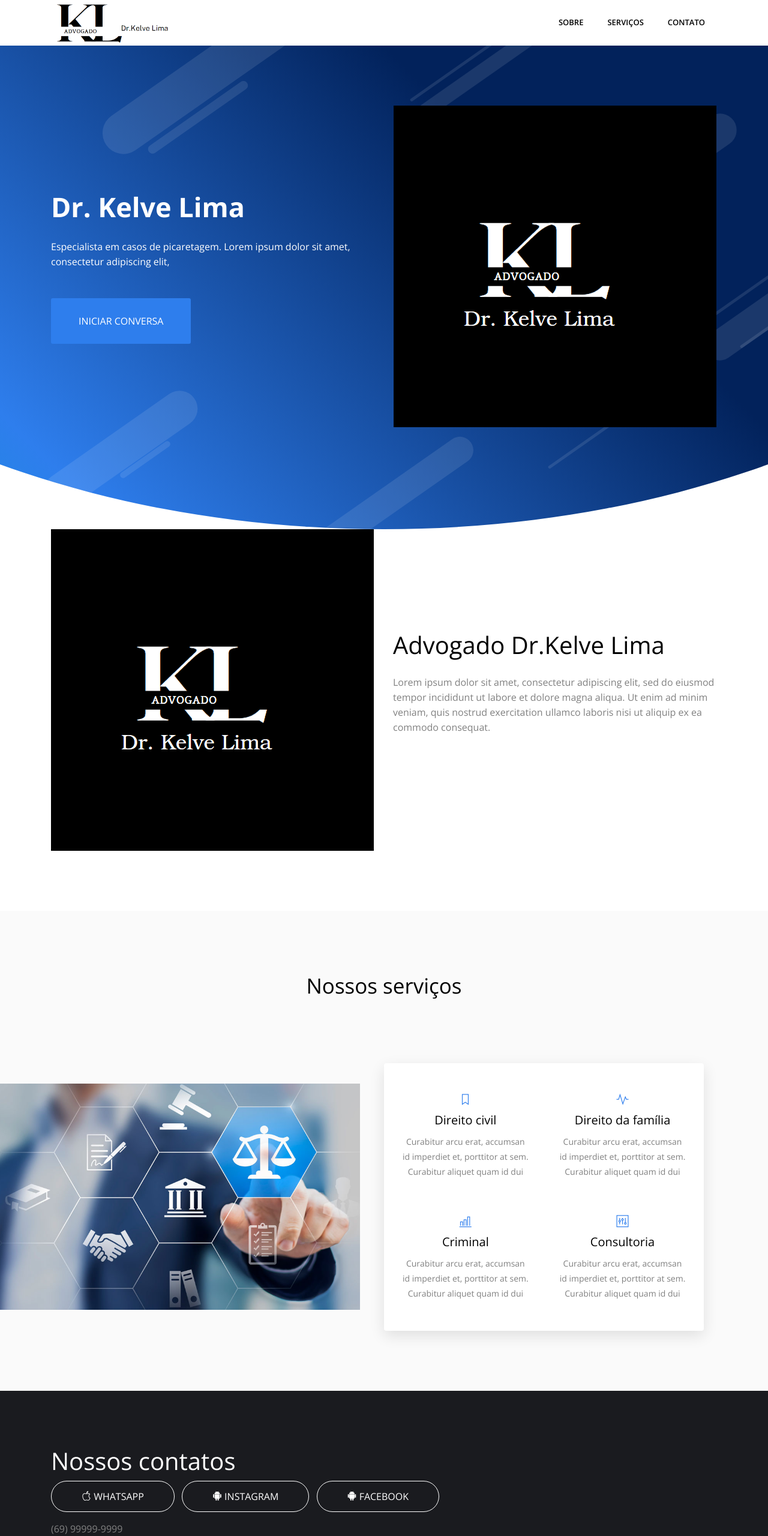
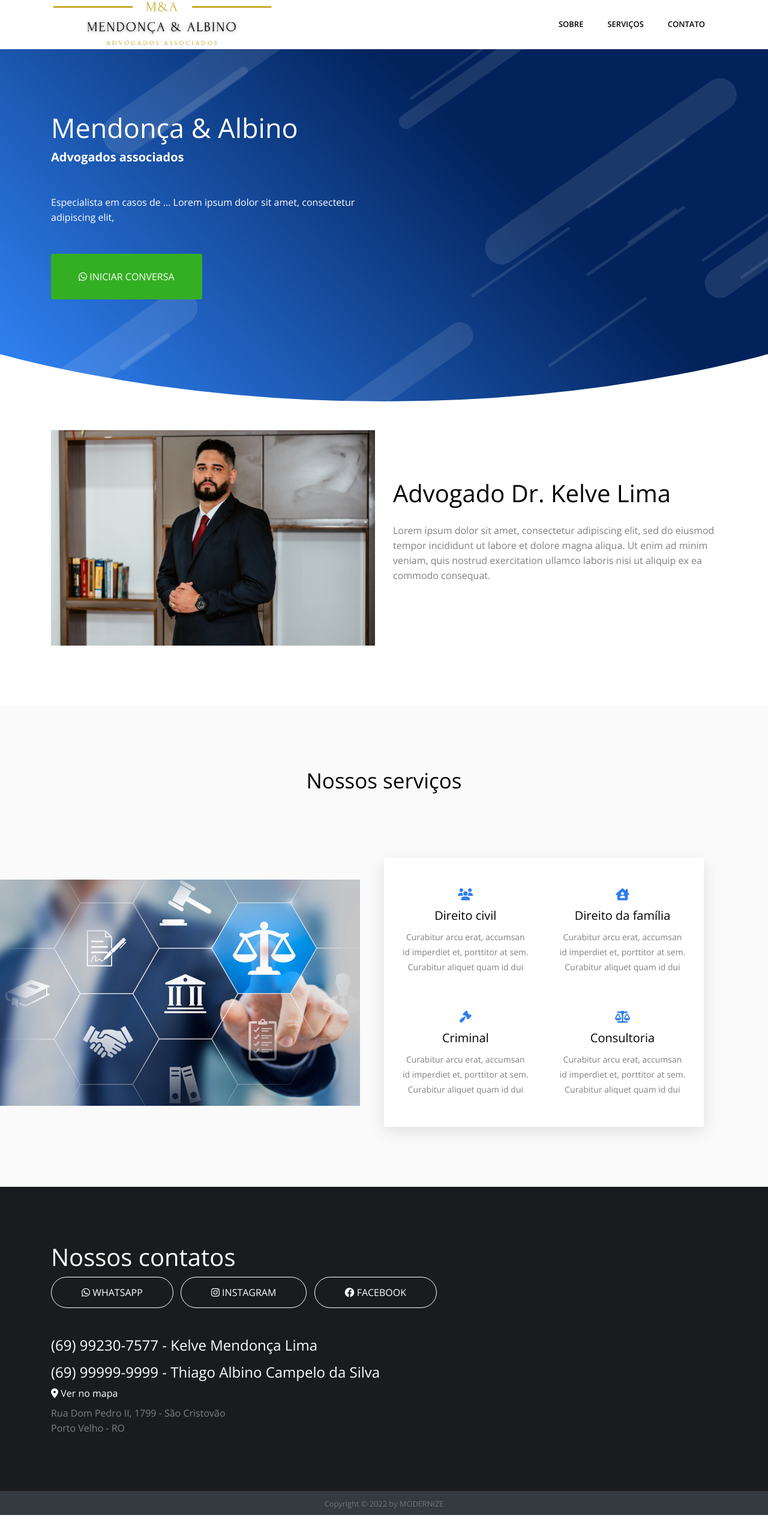
Before and after one commit to joaotadei/site-keve, a plain HTML site: page index.html in a window 1280 px wide. Shown: the top 2560 px of the page at 60% size. After the commit the page ends 2525 px from the top, so only its background shows below. Drawn offline with nearby package versions, Linux system fonts and the light colour scheme; some packages are replaced by stand-ins of ours.

Commit message:
Adicioado logo, ajustado em todo o site, ação do botão do whatsapp

```diff
--- a/css/style.css
+++ b/css/style.css
@@ -303,7 +303,7 @@ a:focus, a:hover {
 .btn-main {
   padding: 25px 45px;
   border-radius: 3px;
-  background: #2e7eed;
+  background: #34af23;
   color: #fff;
   outline: none;
 }
--- a/index.html
+++ b/index.html
@@ -6,13 +6,15 @@
   <meta charset="utf-8">
   <meta http-equiv="X-UA-Compatible" content="IE=edge">
   <meta name="viewport" content="width=device-width, initial-scale=1">
-  <title>Advogado Dr. Kelve Lima</title>
+  <title>Mendonça e Albinos advogados associados</title>
 
   <!-- PLUGINS CSS STYLE -->
   <!-- Bootstrap -->
   <link href="plugins/bootstrap/bootstrap.min.css" rel="stylesheet">
   <!-- themify icon -->
   <link rel="stylesheet" href="plugins/themify-icons/themify-icons.css">
+
+  <link rel="stylesheet" href="https://cdnjs.cloudflare.com/ajax/libs/font-awesome/6.1.1/css/all.min.css" integrity="sha512-KfkfwYDsLkIlwQp6LFnl8zNdLGxu9YAA1QvwINks4PhcElQSvqcyVLLD9aMhXd13uQjoXtEKNosOWaZqXgel0g==" crossorigin="anonymous" referrerpolicy="no-referrer" />
   <!-- Owl Carousel -->
   <link href="plugins/owl-carousel/assets/owl.carousel.min.css" rel="stylesheet" media="screen">
   <!-- Owl Carousel Theme -->
@@ -35,7 +37,7 @@
 
 <nav class="navbar main-nav navbar-expand-lg p-0">
   <div class="container">
-    <a class="navbar-brand" href="index.html"><img src="images/kl/logo_header.png" width="50%" alt="logo"></a>
+    <a class="navbar-brand" href="index.html"><img src="images/kl/logo_ret_3.png" width="60%" alt="logo"></a>
     <button class="navbar-toggler" type="button" data-toggle="collapse" data-target="#navbarNav"
       aria-controls="navbarNav" aria-expanded="false" aria-label="Toggle navigation">
       <span class="ti-menu"></span>
@@ -78,31 +80,34 @@
 	<div class="container">
 		<div class="row align-items-center">
 			<div class="col-md-6 order-2 order-md-1 text-center text-md-left">
-				<h1 class="text-white font-weight-bold mb-4">Dr. Kelve Lima</h1>
-				<p class="text-white mb-5">Especialista em casos de picaretagem. Lorem ipsum dolor sit amet, consectetur adipiscing elit,</p>
-				<a href="#" class="btn btn-main">Iniciar conversa</a>
+				<h1 class="text-white mb-1">Mendonça & Albino </h1>
+				<h3 class="text-white font-weight-bold mb-5">Advogados associados</h3>
+				<p class="text-white mb-5">Especialista em casos de ... Lorem ipsum dolor sit amet, consectetur adipiscing elit,</p>
+				<a href="https://api.whatsapp.com/send?phone=5569992307577&text=Olá" class="btn btn-main ">
+					<i class="fa-brands fa-whatsapp"></i>
+					Iniciar conversa
+				</a>
 			</div>
 			<div class="col-md-6 text-center order-1 order-md-2">
-				<img class="img-fluid" src="images/kl/logo_xl_black.png" alt="screenshot">
+				<!-- <img class="img-fluid" src="images/kl/logo_xl_black.jpg" alt="screenshot"> -->
 			</div>
 		</div>
 	</div>
 </section>
 
 <section class="feature section pt-0">
-	<div class="container">
+	<div class="container mt-5">
 		<div class="row">
 			<div class="col-lg-6 ml-auto justify-content-center">
 				<!-- Feature Mockup -->
 				<div class="image-content" data-aos="fade-right">
-					<img class="img-fluid" src="images/kl/logo_xl_black.png" alt="iphone">
+					<img class="img-fluid" src="images/kl/capa_header.jpg" alt="iphone">
 				</div>
 			</div>
 			<div class="col-lg-6 mr-auto align-self-center">
 				<div class="feature-content">
 					<!-- Feature Title -->
-					<h2>Advogado Dr.<a
-							href="https://themefisher.com/products/small-apps-free-app-landing-page-template/">Kelve Lima</a></h2>
+					<h2>Advogado Dr. <a href="#"> Kelve Lima</a></h2>
 					<!-- Feature Description -->
 					<p class="desc">Lorem ipsum dolor sit amet, consectetur adipiscing elit, sed do eiusmod tempor incididunt ut
 						labore et dolore magna aliqua. Ut enim ad minim veniam, quis nostrud exercitation ullamco laboris nisi ut
@@ -136,7 +141,7 @@
 							<!-- Service 01 -->
 							<div class="service-item">
 								<!-- Icon -->
-								<i class="ti-bookmark"></i>
+								<i class="fa-solid fa-users"></i>
 								<!-- Heading -->
 								<h3>Direito civil</h3>
 								<!-- Description -->
@@ -147,7 +152,7 @@
 							<!-- Service 01 -->
 							<div class="service-item">
 								<!-- Icon -->
-								<i class="ti-pulse"></i>
+								<i class="fa-solid fa-house-chimney-user"></i>
 								<!-- Heading -->
 								<h3>Direito da família</h3>
 								<!-- Description -->
@@ -158,7 +163,7 @@
 							<!-- Service 01 -->
 							<div class="service-item">
 								<!-- Icon -->
-								<i class="ti-bar-chart"></i>
+								<i class="fa-solid fa-gavel"></i>
 								<!-- Heading -->
 								<h3>Criminal</h3>
 								<!-- Description -->
@@ -169,7 +174,7 @@
 							<!-- Service 01 -->
 							<div class="service-item">
 								<!-- Icon -->
-								<i class="ti-panel"></i>
+								<i class="fa-solid fa-scale-balanced"></i>
 								<!-- Heading -->
 								<h3>Consultoria</h3>
 								<!-- Description -->
@@ -191,26 +196,31 @@
 				<h2 class="text-white">Nossos contatos</h2>
 				<ul class="list-inline">
 					<li class="list-inline-item">
-						<a href="" class="btn btn-rounded-icon">
-							<i class="ti-apple"></i>
+						<a href="https://api.whatsapp.com/send?phone=5569992307577&text=Olá" class="btn btn-rounded-icon">
+							<i class="fa-brands fa-whatsapp"></i>
 							Whatsapp
 						</a>
 					</li>
 					<li class="list-inline-item">
-						<a href="" class="btn btn-rounded-icon">
-							<i class="ti-android"></i>
+						<a href="https://www.instagram.com/kelve.heathcliff/" target="_blank" class="btn btn-rounded-icon">
+							<i class="fa-brands fa-instagram"></i>
 							Instagram
 						</a>
 					</li>
 					<li class="list-inline-item">
-						<a href="" class="btn btn-rounded-icon">
-							<i class="ti-android"></i>
+						<a href="https://www.facebook.com/" target="_blank" class="btn btn-rounded-icon">
+							<i class="fa-brands fa-facebook"></i>
 							Facebook
 						</a>
 					</li>
 				</ul>
-				<p>(69) 99999-9999</p>
-				<p>Informações de endereço, Porto Velho - RO</p>
+				<h4 class="text-white mb-3 mt-5">(69) 99230-7577 - Kelve Mendonça Lima</h4>
+				<h4 class="text-white mb3">(69) 99999-9999 - Thiago Albino Campelo da Silva</h4>
+				<p class="text-white mb-2">
+					<a href="#"><i class="fa-solid fa-location-dot"></i> Ver no mapa</a>
+				</p>
+				<p>Rua Dom Pedro II, 1799 - São Cristovão</p>
+				<p>Porto Velho - RO</p>
 			</div>
 		</div>
     </div>
```
Also changed, not shown: images/kl/capa_header.jpg (added), images/kl/logo_ret_1.png (added), images/kl/logo_ret_2.png (added), images/kl/logo_ret_3.png (added), images/kl/logo_xl_black.jpg (added), images/kl/logo_xl_q.jpg (added).
